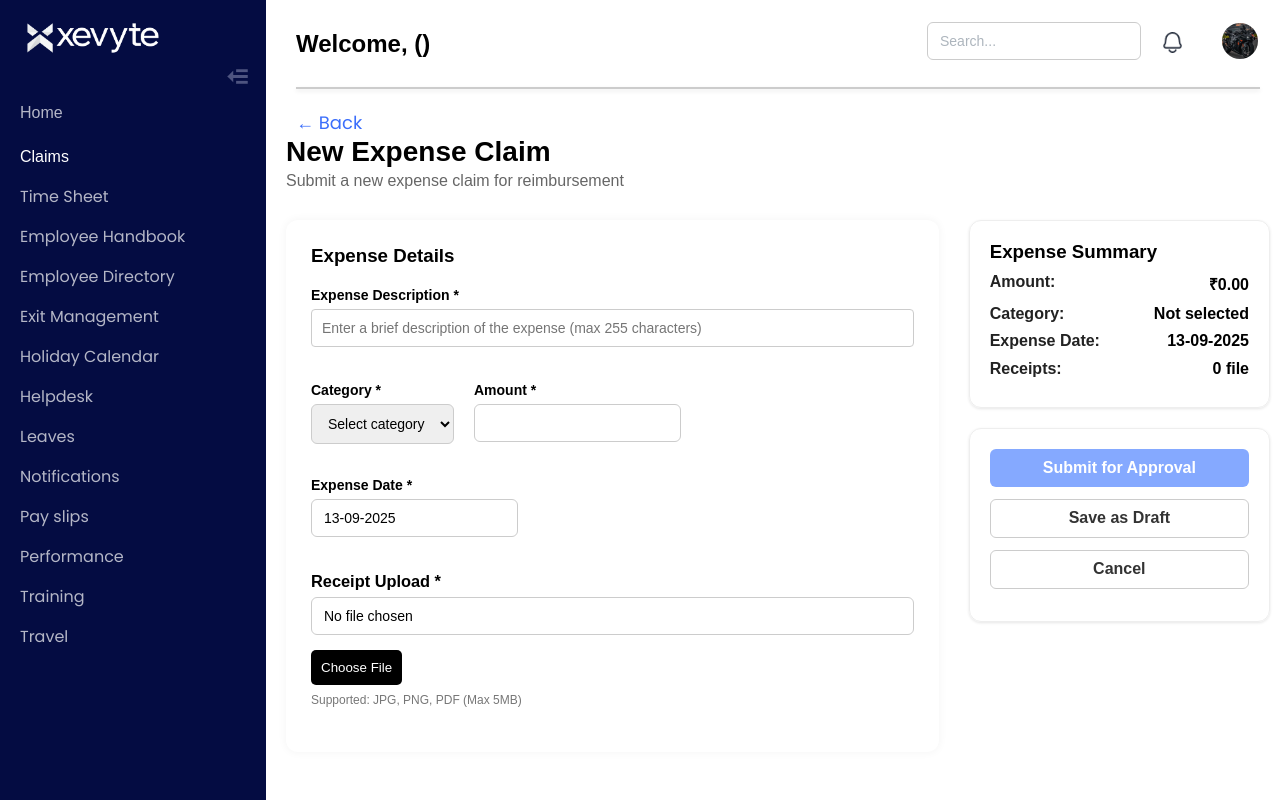
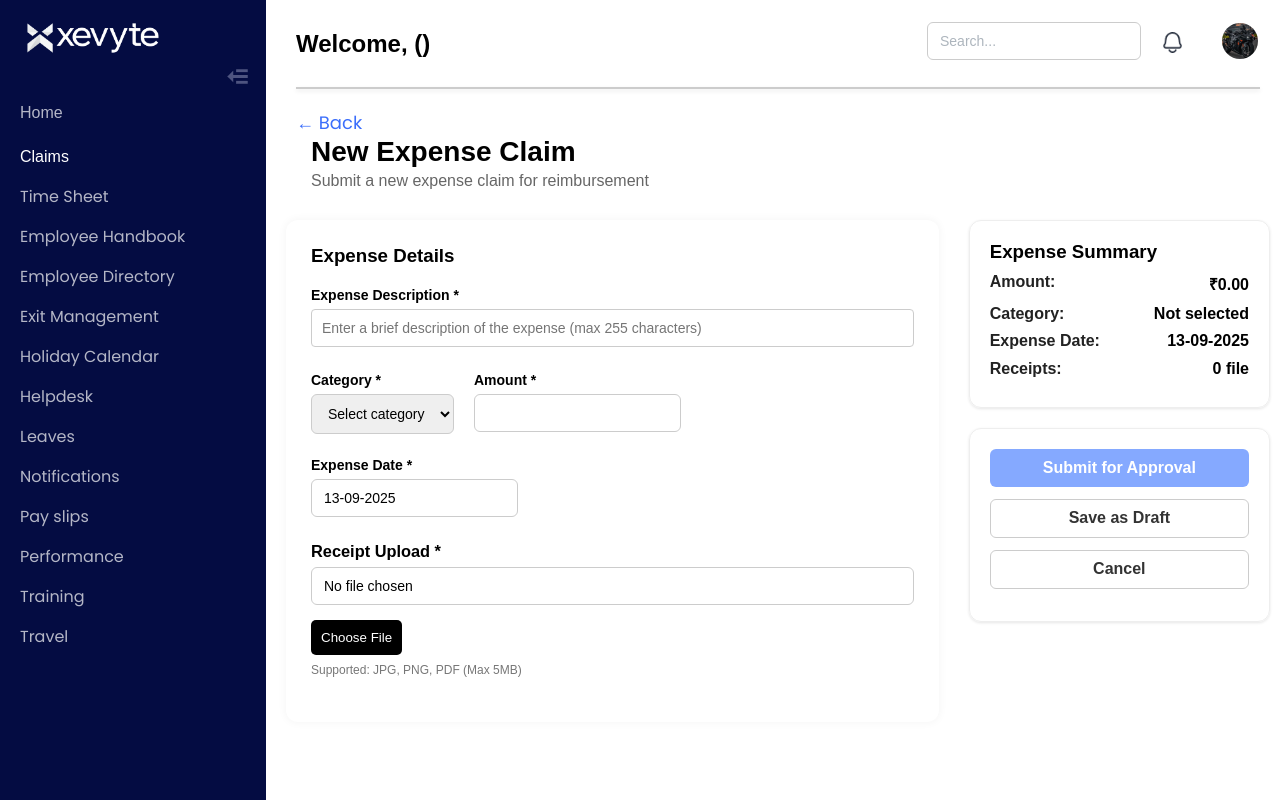
Before and after one commit to Admin-Xevyte/Xevyte_Connect, a React (Create React App) app in the folder employee-login-portal_backup_local/employee-login-portal/: page /claims/new in a window 1280 px wide. Built offline with nearby package versions, Linux system fonts and the light colour scheme.

Commit message:
Update Newclaim.css

```diff
--- a/employee-login-portal_backup_local/employee-login-portal/src/pages/Newclaim.css
+++ b/employee-login-portal_backup_local/employee-login-portal/src/pages/Newclaim.css
@@ -25,34 +25,26 @@ body {
         /* IE/Edge */
 }
 
-/* Links */
-.back-link {
-  color: #3b6efb;
-  text-decoration: none;
-  font-weight: 300;
-  margin:0 ;
-  margin-left: 30px;
-  display: inline-block;
-}
+
 
 /* Typography */
 .page-title {
   font-size: 28px;
   margin-bottom: 4px;
-  margin-left: 20px;
+  margin-left: 45px;
 }
 
 .page-subtitle {
   color: #666;
   margin-bottom: 30px;
-  margin-left: 20px;
+  margin-left: 45px;
 }
 
 .section-desc {
   font-size: 14px;
   color: #888;
   margin-top: 8px;
-  margin-bottom: 20px;
+  margin-bottom: 10px;
 
 }
 
@@ -62,7 +54,7 @@ body {
   gap: 30px;
   align-items: flex-start;
   margin-left: 20px;
-  margin-bottom: 20px;
+  margin-bottom: 10px;
 
 }
 
@@ -76,7 +68,7 @@ body {
 }
 
 .form-group {
-  margin-bottom: 20px;
+  margin-bottom: 10px;
 }
 
 label {
```
